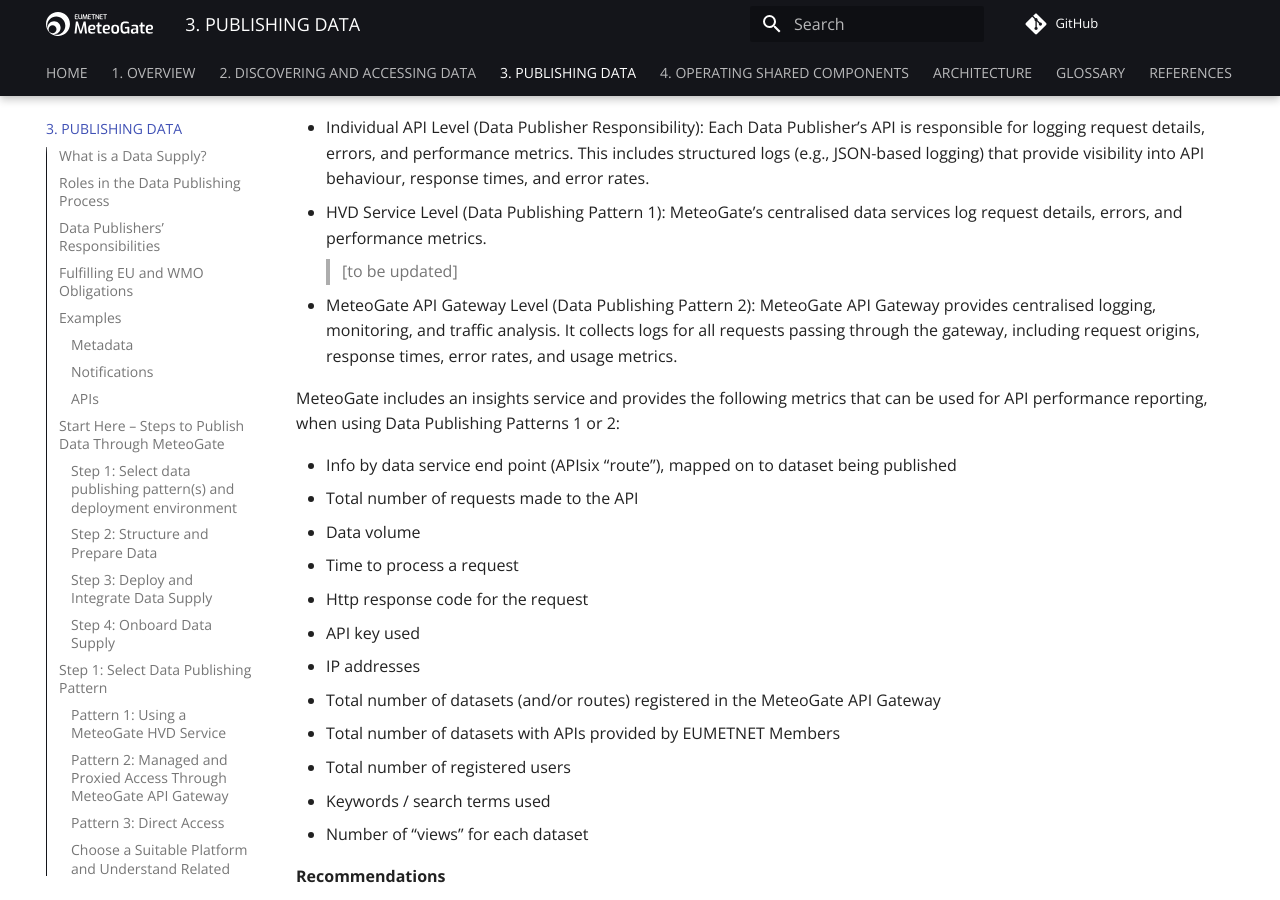
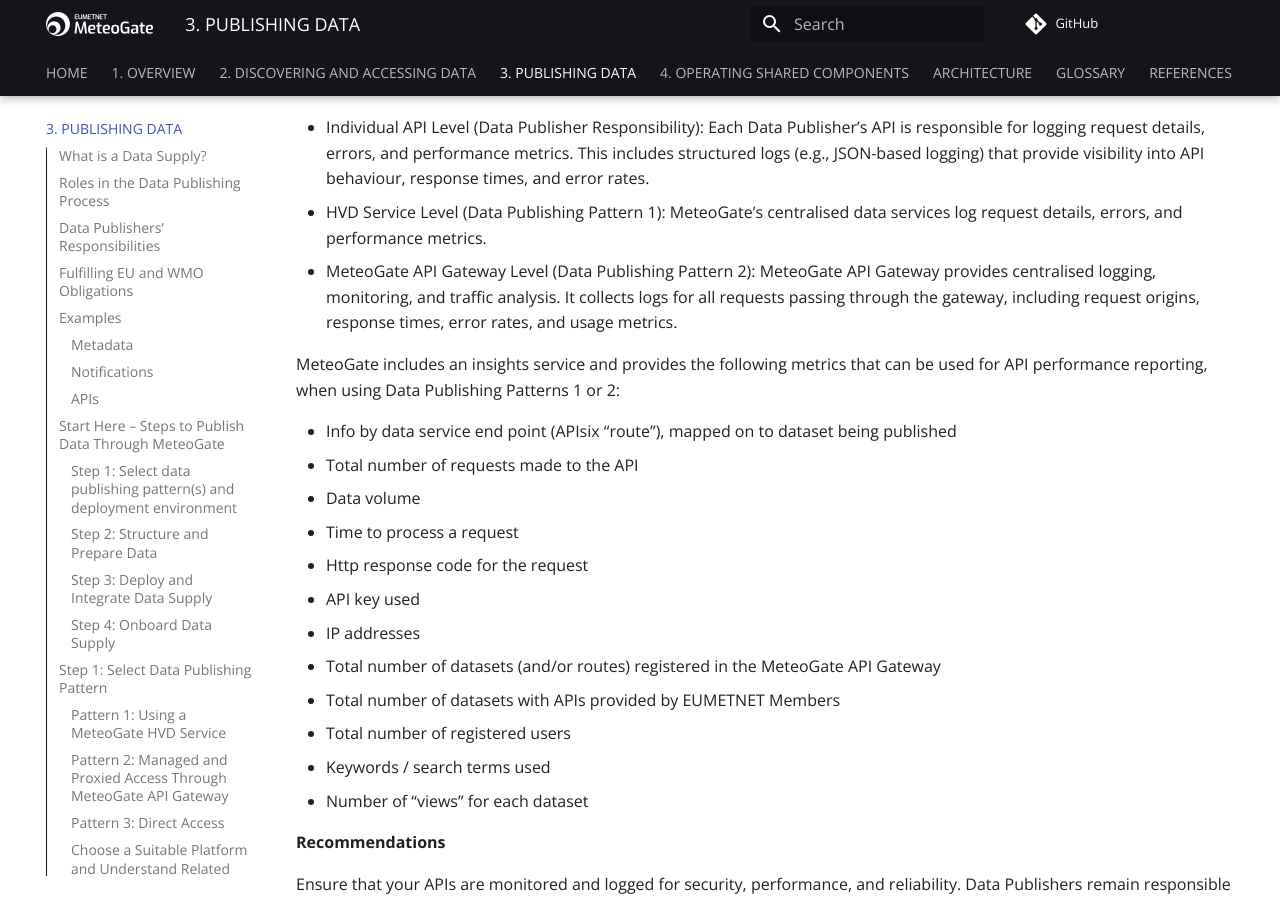
Before and after one commit to EUMETNET/meteogate-documentation, an MkDocs documentation site: the page built from docs/3-publishing-data.md, in a window 1280 px wide and 900 px high, scrolled down 18982 px. Built offline with MkDocs 1.6.1 and Material for MkDocs 9.7.7, drawn with Linux system fonts in a browser that asks for light colours; comment, search, counter and statistics services are not loaded.

Commit message:
Update 3-publishing-data.md

```diff
--- a/docs/3-publishing-data.md
+++ b/docs/3-publishing-data.md
@@ -564,7 +564,6 @@ In MeteoGate, logging and monitoring occur at three levels:
 
   - Individual API Level (Data Publisher Responsibility): Each Data Publisher’s API is responsible for logging request details, errors, and performance metrics. This includes structured logs (e.g., JSON-based logging) that provide visibility into API behaviour, response times, and error rates.
   - HVD Service Level (Data Publishing Pattern 1): MeteoGate’s centralised data services log request details, errors, and performance metrics.
-> [to be updated]
   - MeteoGate API Gateway Level (Data Publishing Pattern 2): MeteoGate API Gateway provides centralised logging, monitoring, and traffic analysis. It collects logs for all requests passing through the gateway, including request origins, response times, error rates, and usage metrics.
 
 MeteoGate includes an insights service and provides the following metrics that can be used for API performance reporting, when using Data Publishing Patterns 1 or 2:
```
